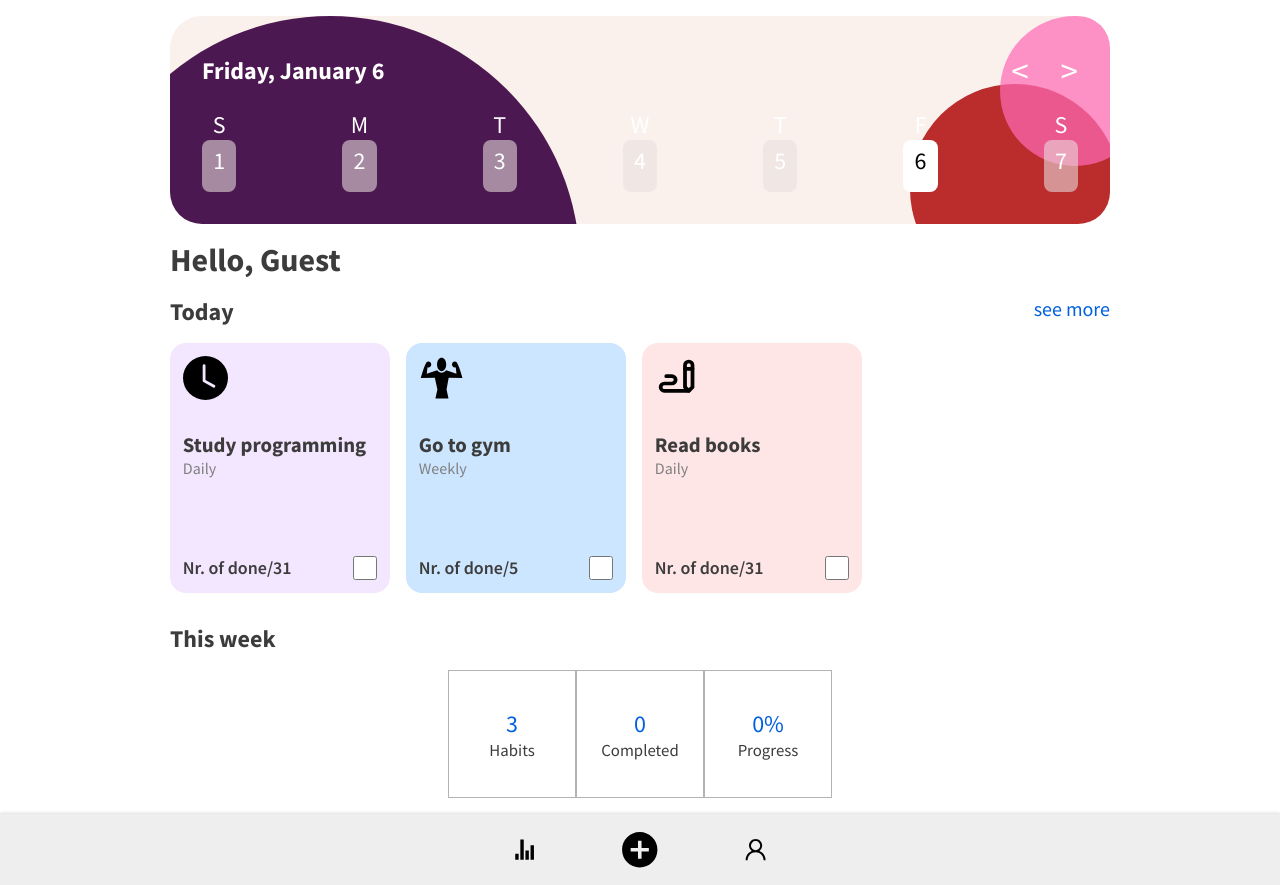
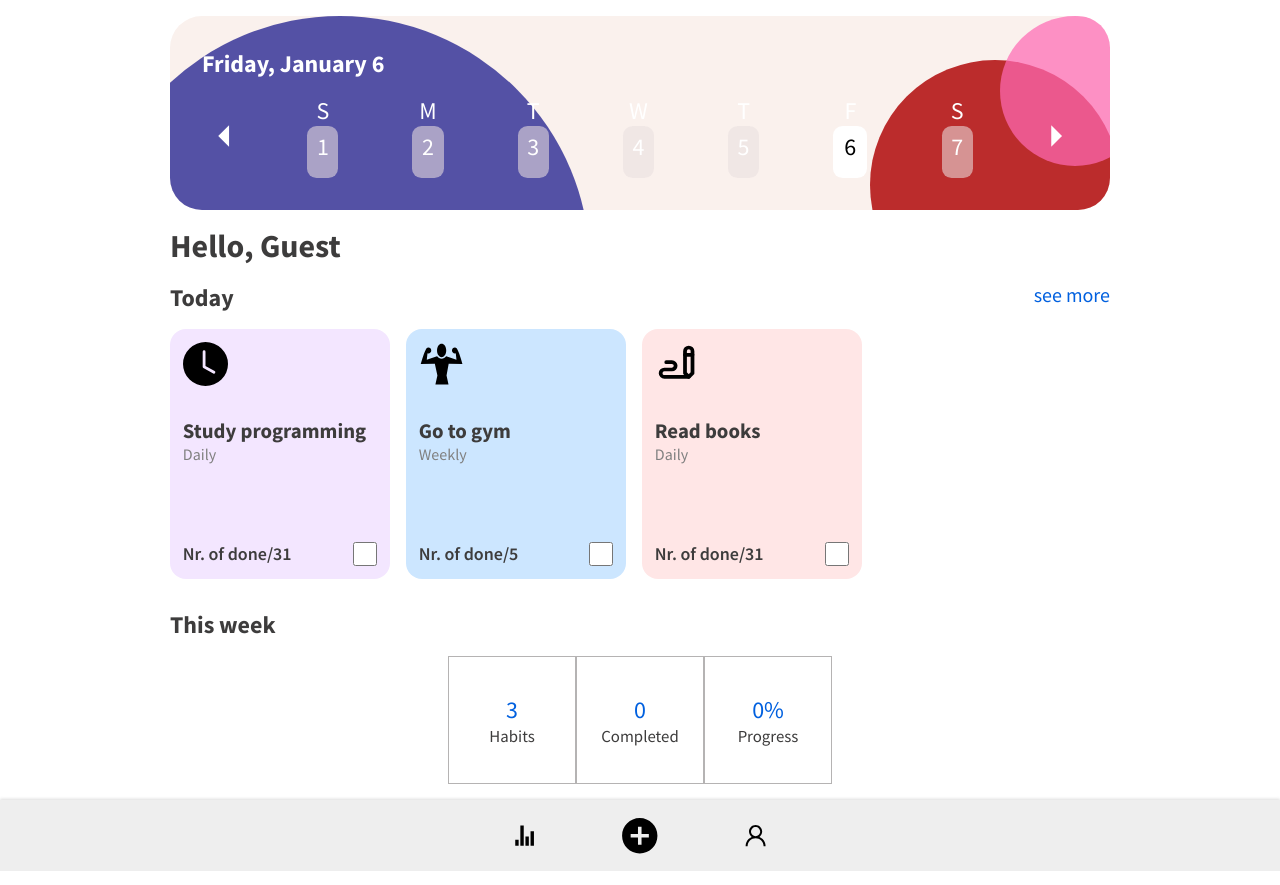
Before and after one commit to iwarra/habit-tracker, a React (Vite) app in the folder client/: page / in a window 1280 px wide. Built offline with nearby package versions, Linux system fonts and the light colour scheme.

Commit message:
daily update

```diff
--- a/client/src/compontents/Habits.jsx
+++ b/client/src/compontents/Habits.jsx
@@ -1,7 +1,10 @@
-import HabitCard from './HabitCard'
+import HabitCard from "./HabitCard"
 import style from "./habits.module.scss"
+import { useState } from "react"
 
 const Habits = ({ habits }) => {
+  const [habitsOrder, setHabitsOrder] = useState(habits.filter(item => item.checked === false))
+
   if (!habits.length) return <h2>No habits to show</h2>
 
   return (
--- a/client/src/compontents/calendar/Calendar.jsx
+++ b/client/src/compontents/calendar/Calendar.jsx
@@ -1,5 +1,6 @@
 import style from "./calendar.module.scss"
-import { useCalendar } from '../../hooks/useCalendar.jsx'
+import { useCalendar } from "../../hooks/useCalendar.jsx"
+import { IoMdArrowDropright, IoMdArrowDropleft } from "react-icons/io"
 
 const Calendar = () => {
   const { week, handleWeek, calendarTitle } = useCalendar()
@@ -7,19 +8,14 @@ const Calendar = () => {
   return (
           <div className={style.wrapper}>
             <div className={`${style.red} ${style.circle}`}></div>
-            <div className={`${style.purple} ${style.circle}`}></div>
+            <div className={`${style.blue} ${style.circle}`}></div>
             <div className={`${style.pink} ${style.circle}`}></div>
-            <div className={style.heading}>
-              <h2>{calendarTitle()}</h2>
-              <div className={style.arrows}>
-                <span role="button"
-                  className={style.leftArrow}
-                  onClick={() => handleWeek('previous')}>&lt;</span>
-                <span role="button"
-                  className={style.rightArrow}
-                  onClick={() => handleWeek('next')}>&gt;</span>
-              </div>
-            </div>
+            <h2 className={style.heading}>{calendarTitle()}</h2>
+            <div className={style.datesWrap}>
+              <IoMdArrowDropleft
+              role="button"
+              className={style.leftArrow}
+              onClick={() => handleWeek('previous')}/>
             <ul className={style.dates}>
               {week.map((week) => {
                 const { date, day, id, today } = week
@@ -35,6 +31,11 @@ const Calendar = () => {
                 )
               })}
             </ul>
+              <IoMdArrowDropright
+              role="button"
+              onClick={() => handleWeek('next')}
+              className={style.rightArrow}/>
+            </div>
           </div>
         )
 };
--- a/client/src/compontents/calendar/calendar.module.scss
+++ b/client/src/compontents/calendar/calendar.module.scss
@@ -2,7 +2,6 @@
   display: flex;
   flex-direction: column;
   gap: 1rem;
-  //radius left corner not ok
   border-radius: 2rem 2rem;
   padding: 2rem;
   background-color: var(--clr-primary);
@@ -13,31 +12,33 @@
 }
 
 .heading {
+  z-index: 1;
+}
+
+.leftArrow, .rightArrow {
+  cursor: pointer;
+  font-size: 3rem;
+  transition: .3s;
+  z-index: 1;
+  color: white;
+}
+
+.leftArrow:hover, .rightArrow:hover {
+  font-size: 3.3rem;
+  transition: .3s;
+}
+
+.datesWrap {
   display: flex;
-  flex-direction: row;
-  //width: 100%;
-  justify-content: space-between;
   align-items: center;
-  z-index: 1;
-
-  .arrows {
-    display: flex;
-    gap: .9em;
-    cursor: pointer;
-    font-size: 2.2rem;
-    transition: .3s;
-  }
-
-  .leftArrow:hover, .rightArrow:hover {
-    font-weight: 700;
-    transition: .3s;
-  }
 }
 
 .dates {
   display: flex;
   flex-wrap: wrap;
-  justify-content: space-between;
+  width: 100%;
+  justify-content: space-evenly;
+  gap: .5em;
   list-style: none;
   z-index: 1;
 
@@ -49,15 +50,15 @@
 
     .inactive {
       background-color: #ebe0e092;
-      padding: .3rem .7rem 1rem .7rem;
-      border-radius: .5rem;
+      padding: .3rem .6rem 1rem .6rem;
+      border-radius: .6rem;
     }
 
     .active {
       background-color: white;
       color: black;
       padding: .3rem .7rem 1rem .7rem;
-      border-radius: .5rem;
+      border-radius: .6rem;
     }
   }
 }
@@ -68,20 +69,20 @@
   position: absolute;
 }
 
-.purple {
+.blue {
   width: 500px;
   height: 500px;
-  background-color: var(--clr-circlePurple);
+  background-color: var(--clr-circleBlue);
   top: 0;
-  left: -90px;
+  left: -80px;
 }
 
 .red {
-  width: 210px;
-  height: 210px;
+  width: 250px;
+  height: 250px;
   background-color: var(--clr-circleRed);
   right: -10px;
-  bottom: -70px;
+  bottom: -100px;
 }
 
 .pink {
--- a/client/src/context/StatsContext.jsx
+++ b/client/src/context/StatsContext.jsx
@@ -1,5 +1,5 @@
-import { createContext, useState } from "react";
-import { getAllItems } from "../utils/localStorage/getAllItems.js";
+import { createContext, useState } from "react"
+import { getAllItems } from "../utils/localStorage/getAllItems.js"
 
 const StatsContext = createContext({})
 
@@ -16,7 +16,7 @@ export const StatsProvider =({ children })=> {
     habitsCompleted,
     setHabitsCompleted,
     setHabitsCount,
-    countPercentage
+    countPercentage,
   }
 
   return (
--- a/client/src/globals.scss
+++ b/client/src/globals.scss
@@ -26,12 +26,13 @@ h3 {
 :root {
   //Set color scheme
   --clr-primary: #faf1ed;
-  --clr-secondary: ;
   --clr-accent: rgb(0, 96, 223);
+  --clr-btn: #26267d;
 
   --clr-circlePurple: #390040e5;
   --clr-circlePink: rgba(255, 105, 180, 0.712);
   --clr-circleRed: rgb(187, 44, 44);
+  --clr-circleBlue: rgba(0, 0, 128, 0.664);
 
 
   --clr-font-main: rgb(61, 60, 60);
--- a/client/src/views/addNew/AddNew.jsx
+++ b/client/src/views/addNew/AddNew.jsx
@@ -46,7 +46,7 @@ const AddNew = () => {
 
   return (
     <div className={style.wrapper}>
-      <div className={`${style.purple} ${style.circle}`}></div>
+      <div className={`${style.blue} ${style.circle}`}></div>
       <div className={`${style.pink} ${style.circle}`}></div>
       <div className={style.miniWrapper}>
         <header>
--- a/client/src/views/addNew/addNew.module.scss
+++ b/client/src/views/addNew/addNew.module.scss
@@ -121,13 +121,14 @@
   display: flex;
   align-items: center;
   padding: .4em 1em;
+  border: 3px solid var(--clr-btn);
   border-radius: 15px;
-  background-color: #f6d4afeb;
+  color: var(--clr-btn);
   gap: .3em;
   cursor: pointer;
 
   .addIcon {
-    color: #ff9c33;
+    color: var(--clr-btn);
     font-size: 1.3em;
   }
 }
@@ -141,7 +142,7 @@
 .btn {
   padding: .4em 1em;
   height: 2.5em;
-  background-color: rgb(38, 38, 125);
+  background-color: var(--clr-btn);
   color: white;
   font-size: x-large;
   font-weight: 600;
@@ -168,8 +169,8 @@
   border-radius: 50%;
 }
 
-.purple {
-  background-color: var(--clr-circlePurple);
+.blue {
+  background-color: var(--clr-circleBlue);
   top: -100px;
   right: -150px;
 }
--- a/client/src/views/addNew/modal.module.scss
+++ b/client/src/views/addNew/modal.module.scss
@@ -28,7 +28,7 @@
 .modalWrap {
   background-color: rgb(246, 243, 243);
   width: 80vw;
-  height: 60vh;
+  height: auto;
   border-radius: 25px;
   color: var(--clr-font-main);
   margin: 0 auto;
@@ -82,7 +82,7 @@
 
 .catBtn {
   padding: .5em;
-  background-color: rgb(38, 38, 125);
+  background-color: var(--clr-btn);
   color: white;
   font-size: 1em;
   font-weight: 600;
```
Also changed, not shown: client/src/compontents/HabitCard.jsx (line endings or trailing spaces).
